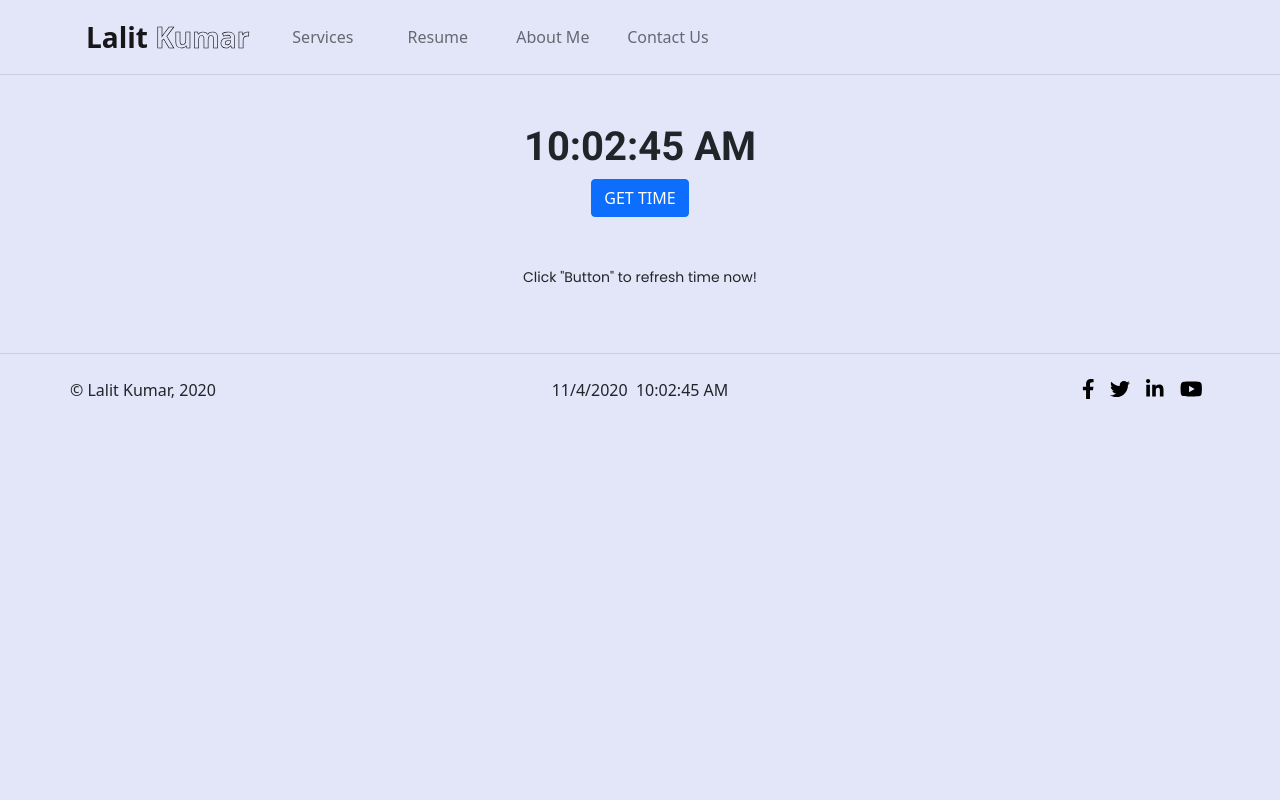
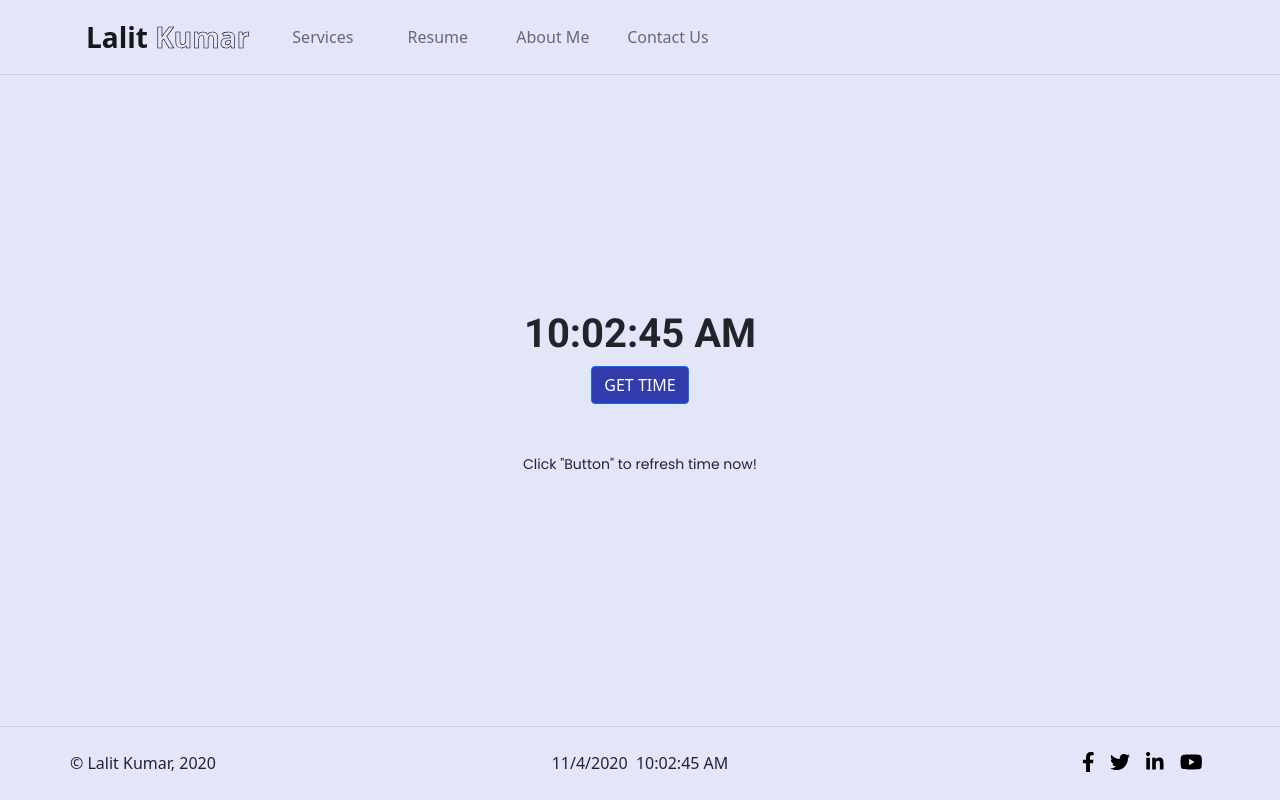
Before and after one commit to lalit-029/react-course, a React (Create React App) app: page /date in a window 1280 px wide. Built offline with nearby package versions, Linux system fonts and the light colour scheme.

Commit message:
added styles for date page

```diff
--- a/src/App.scss
+++ b/src/App.scss
@@ -209,18 +209,21 @@ body{
       }
     }
   }
+  .btn-primary{
+    background-color: #313bac;
+  }
   .resume-container{
     height: calc(100vh - 150px);
     display: flex;
     align-items: center;
-    button{
-      background-color: #313bac;
-    }
     small{
       span{
         color: #313bac;
       }
     }
+  }
+  .time-height{
+    height: calc(100vh - 245px);
   }
 }
 @media (max-width: 575.98px) {
```
